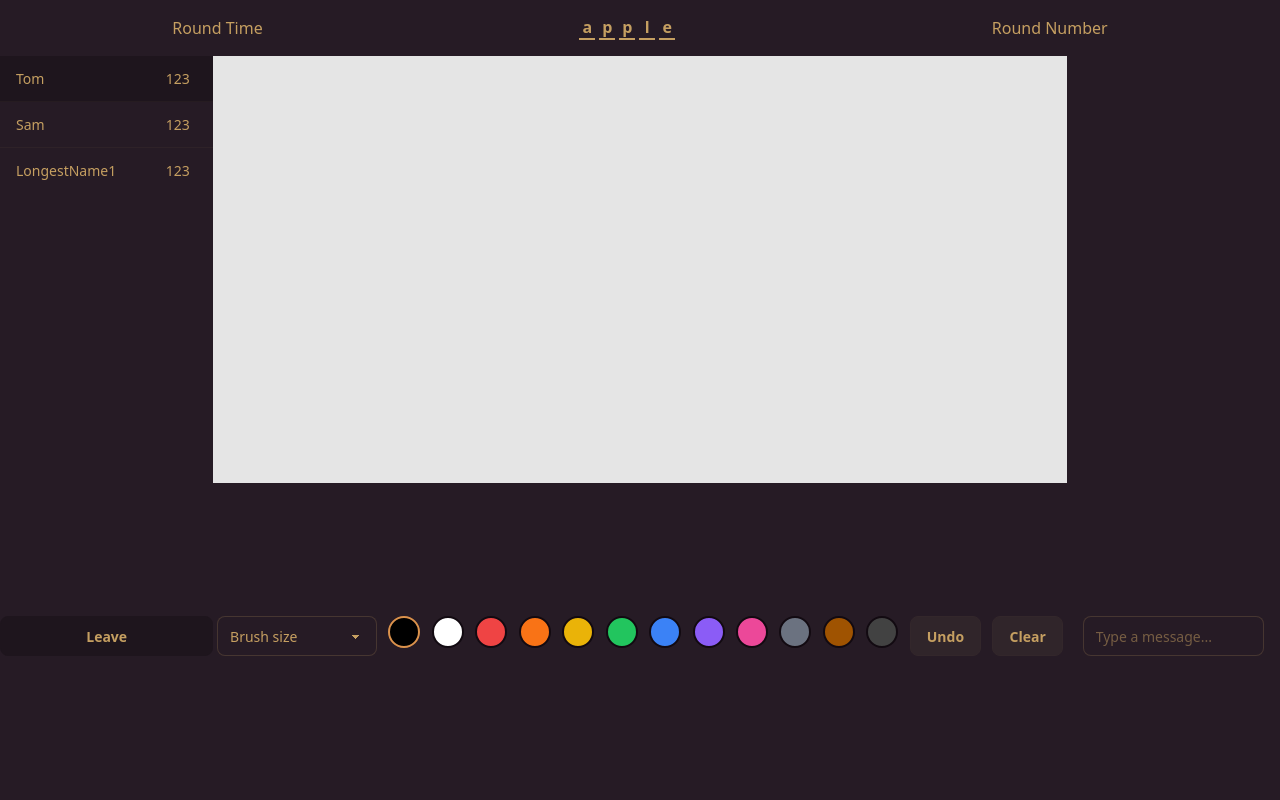
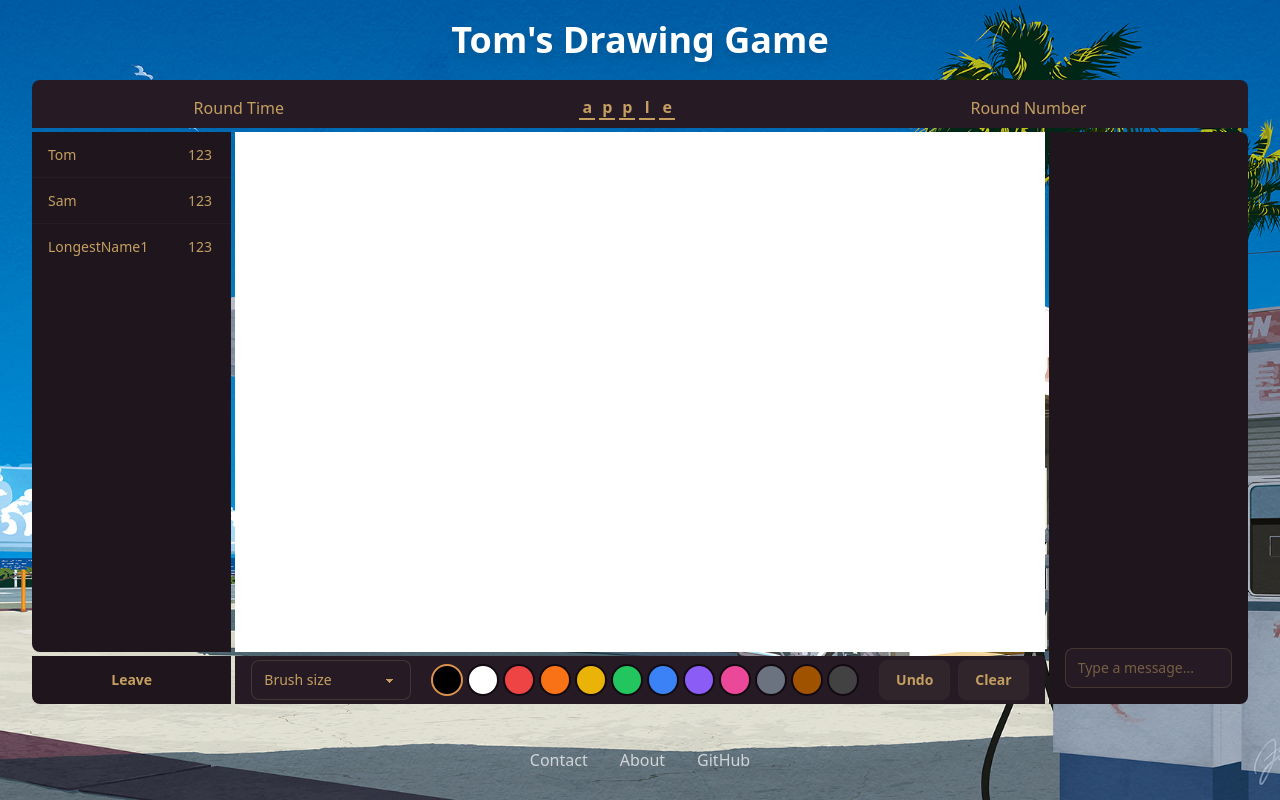
Before and after one commit to tcchilds-dev/drawing-game-frontend, a Svelte app: page / in a window 1280 px wide. Built offline with nearby package versions, Linux system fonts and the light colour scheme.

Commit message:
feat(UI): layout UI elements

```diff
--- a/src/App.svelte
+++ b/src/App.svelte
@@ -1,5 +1,4 @@
 <script lang="ts">
-    import BrushWidth from "./lib/BrushWidth.svelte";
     import Button from "./lib/Button.svelte";
     import Chat from "./lib/Chat.svelte";
     import ColorPicker from "./lib/ColorPicker.svelte";
@@ -7,31 +6,54 @@
     import WordDisplay from "./lib/WordDisplay.svelte";
 
     const word = "apple";
-
     let isArtist = true;
 </script>
 
-<div id="game" class="flex w-full h-full">
-    <div id="game-wrapper" class="grid grid-cols-6 grid-rows-12 h-full w-full">
-        <div id="top-bar" class="col-span-6 row-span-1">
+<div class="flex flex-col h-full">
+    <!-- Header -->
+    <header class="h-20 flex items-center justify-center">
+        <h1 class="text-4xl font-bold text-white drop-shadow-lg">Tom's Drawing Game</h1>
+    </header>
+
+    <!-- Game area with padding -->
+    <main class="flex-1 px-8 pb-4 min-h-0">
+        <div class="grid grid-cols-6 grid-rows-12 h-full gap-1">
+            <!-- Top bar -->
+            <div class="col-span-6 row-span-1 bg-base-100 rounded-t-lg">
                 <WordDisplay {word} {isArtist} revealedIndices={new Set([0, 2])} />
             </div>
-        <div id="player-list" class="row-span-10">
+
+            <!-- Player list -->
+            <div class="row-span-10 bg-base-200 rounded-bl-lg">
                 <PlayerList />
             </div>
-        <div id="canvas" class="row-span-10 col-span-4">
-            <main class="flex-1 bg-neutral-200 col-span-4">
+
+            <!-- Canvas -->
+            <div class="row-span-10 col-span-4 bg-white">
                 <canvas class="w-full h-full"></canvas>
-            </main>
             </div>
-        <div id="chat" class="row-span-11">
+
+            <!-- Chat -->
+            <div class="row-span-11 bg-base-200 rounded-r-lg">
                 <Chat />
             </div>
-        <div id="leave" class="col-span-1">
+
+            <!-- Leave button -->
+            <div class="col-span-1 bg-base-200 rounded-bl-lg flex items-center justify-center">
                 <Button variant="leave">Leave</Button>
             </div>
-        <div id="color-picker" class="col-span-4 justify-around align-middle">
+
+            <!-- Color picker -->
+            <div class="col-span-4 bg-base-100 flex items-center justify-center">
                 <ColorPicker />
             </div>
         </div>
+    </main>
+
+    <!-- Footer -->
+    <footer class="h-20 flex items-center justify-center gap-8 text-white/70">
+        <a href="#" class="hover:text-white">Contact</a>
+        <a href="#" class="hover:text-white">About</a>
+        <a href="#" class="hover:text-white">GitHub</a>
+    </footer>
 </div>
--- a/src/app.css
+++ b/src/app.css
@@ -4,3 +4,17 @@
         coffee --default,
         all;
 }
+
+html,
+body,
+#app {
+    height: 100%;
+    margin: 0;
+}
+
+body {
+    background-image: url(assets/a_building_with_a_palm_tree_and_a_white_umbrella.jpg);
+    background-size: cover;
+    background-position: center;
+    background-repeat: no-repeat;
+}
--- a/src/lib/ColorPicker.svelte
+++ b/src/lib/ColorPicker.svelte
@@ -20,8 +20,14 @@
     let { selected = $bindable("#000000") }: { selected?: string } = $props();
 </script>
 
-<div class="flex flex-wrap gap-1 justify-around">
+<div class="flex items-center justify-between w-full px-4">
+    <!-- Brush size -->
+    <div>
         <BrushWidth />
+    </div>
+
+    <!-- Colors -->
+    <div class="flex flex-wrap gap-1 justify-center">
         {#each colors as color}
             <button
                 class="w-8 h-8 rounded-full border-2 transition-transform hover:scale-110"
@@ -33,6 +39,11 @@
             >
             </button>
         {/each}
+    </div>
+
+    <!-- Actions -->
+    <div class="flex gap-2">
         <Button variant="undo">Undo</Button>
         <Button variant="clear">Clear</Button>
     </div>
+</div>
```
Also changed, not shown: src/assets/a_building_with_a_palm_tree_and_a_white_umbrella.jpg (added), 1 other file (tests, documents, lock files or other folders). Lines whose indentation alone changed are shown as unchanged.
